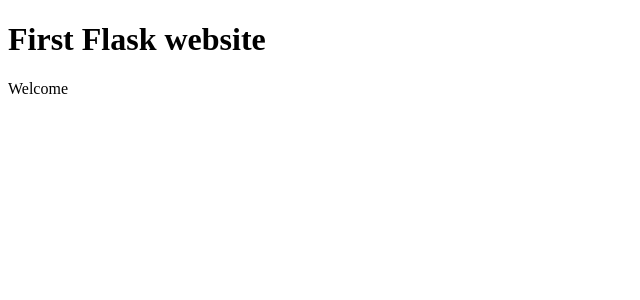
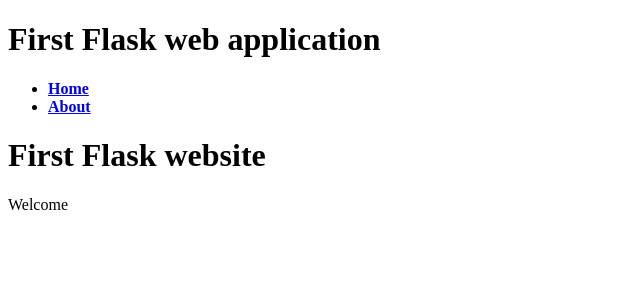
Before and after one commit to vincentman1/python, a Flask app: page / in a window 1280 px wide. Shown: the top 300 px of the page, without its empty margins (0-640 px from the left). Run offline with Flask 2, Linux system fonts and the light colour scheme.

Commit message:
navigation and css
made template.html for navigation and template.css

```diff
--- a/templates/home.html
+++ b/templates/home.html
@@ -3,10 +3,15 @@
 <head>
     <meta charset="UTF-8">
     <meta name="viewport" content="width=<device-width>, initial-scale=1.0">
-    <title>Document</title>
+    <title>About Flask</title>
 </head>
 <body>
+    {% extends "template.html" %}
+    {% block content %}
+
     <h1>First Flask website</h1>
     <p>Welcome</p>
+
+    {% endblock %}
 </body>
 </html>
--- /dev/null
+++ b/templates/template.html
@@ -0,0 +1,27 @@
+<!DOCTYPE html>
+<html lang="en">
+<head>
+    <meta charset="UTF-8">
+    <meta name="viewport" content="width=device-width, initial-scale=1.0">
+    <title>Flask parent template</title>
+    <link rel="stylesheet" href="{{ url_for('static', filename='css/template.css') }}">
+
+</head>
+<body>
+    <header>
+        <div class="container">
+            <h1 class="logo">First Flask web application</h1>
+            <strong><nav>
+                <ul class="menu">
+                    <li><a href="{{ url_for('home') }}">Home</a></li>
+                    <li><a href="{{ url_for('about') }}">About</a></li>
+                </ul>
+            </nav></strong>
+        </div>
+    </header>
+
+    {% block content %}
+    {% endblock %}
+
+</body>
+</html>
```
Also changed, not shown: templates/about.html (+7 -1 lines), static/css/template.css (added).
